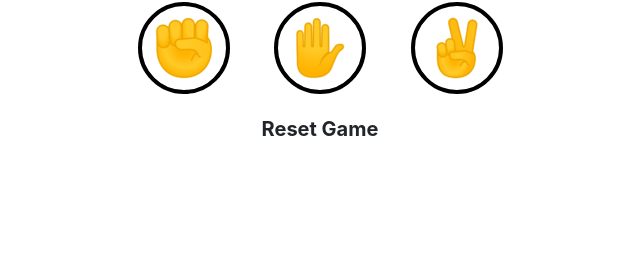
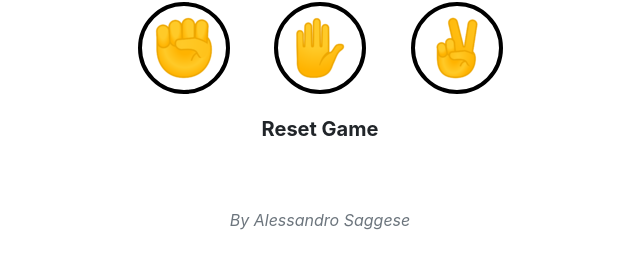
Before and after one commit to asaggse/Rock-Paper-Scissors-Game, a plain HTML site: page index.html in a window 1280 px wide. Shown: the part 267-536 px from the top of the page, without its empty margins (320-960 px from the left). Drawn offline with nearby package versions, Linux system fonts and the light colour scheme.

Commit message:
Update index.html

```diff
--- a/index.html
+++ b/index.html
@@ -37,6 +37,9 @@
     </div>
 
     <p id="action-reset">Reset Game</p>
+
+    <p class="font-italic mt-5 mb-3 text-muted text-center pt-3">By Alessandro Saggese</p>
+
     <script src="app.js" charset="utf-8"></script>
 
     <!-- Optional JavaScript -->
```
